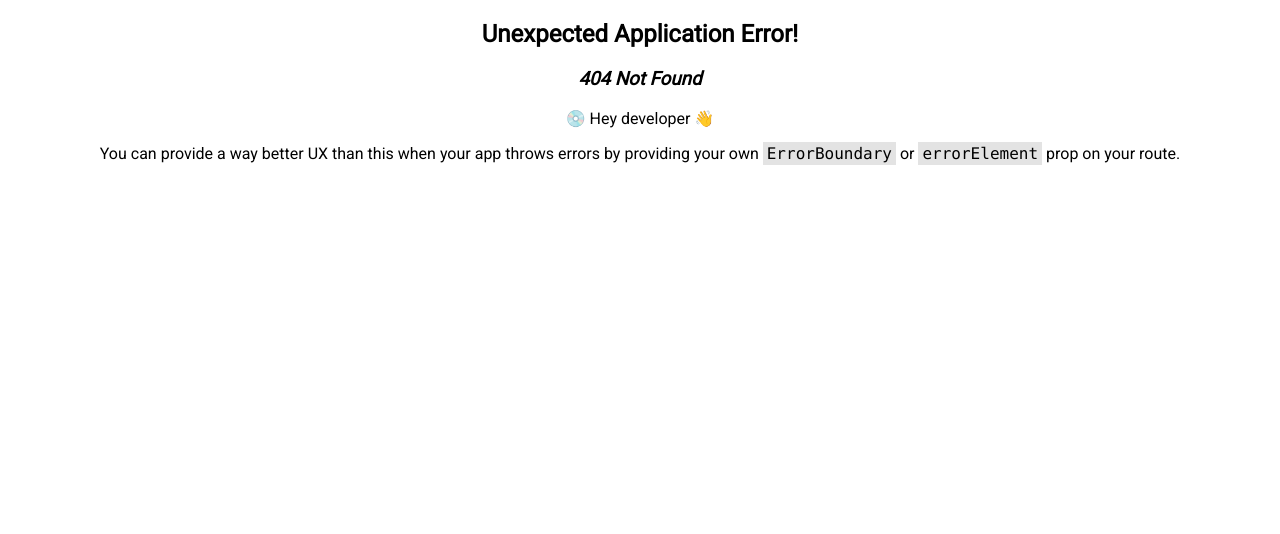
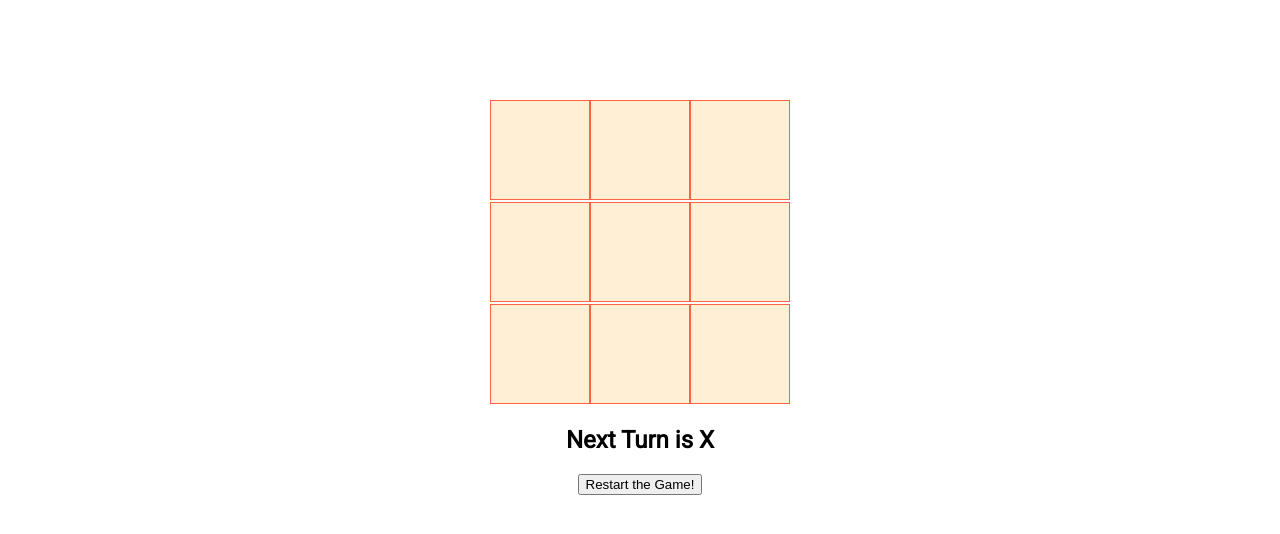
Before and after one commit to Ananthakumar-dev/React-Study, a React (Create React App) app: page /tic-tac-toe in a window 1280 px wide. Before the commit this address had no page. Shown: the top 534 px of the page. Built offline with nearby package versions, Linux system fonts and the light colour scheme.

Commit message:
tic-tac-toecomponent

```diff
--- /dev/null
+++ b/src/components/tic-tac-toe/index.css
@@ -0,0 +1,16 @@
+.tic-tac-toe-container {
+  display: flex;
+  flex-direction: column;
+  align-items: center;
+  margin-top: 100px;
+}
+
+.square {
+  height: 100px;
+  width: 100px;
+  background-color: papayawhip;
+  color: #333;
+  border: 1px solid tomato;
+  cursor: pointer;
+  font-size: 40px;
+}
--- /dev/null
+++ b/src/components/tic-tac-toe/index.js
@@ -0,0 +1,101 @@
+import React, { useEffect, useState } from "react";
+import "./index.css";
+// 0 1 2
+// 3 4 5
+// 6 7 8
+
+function Square({ value, onClick }) {
+  return (
+    <button type="button" className="square" onClick={onClick}>
+      {value}
+    </button>
+  );
+}
+
+export default function TicTacToe() {
+  const [squares, setSquares] = useState(Array(9).fill(""));
+  const [isXTurn, setIsXTurn] = useState(true);
+  const [status, setStatus] = useState("");
+
+  function handleSetSquare(value) {
+    const fillVal = isXTurn ? "X" : "O";
+
+    const newSquares = [...squares];
+    if (newSquares[value] || getWinners(squares)) return false;
+
+    newSquares[value] = fillVal;
+    setSquares(newSquares);
+    setIsXTurn(!isXTurn);
+  }
+
+  function getWinners(squares) {
+    const winningPattern = [
+      [0, 1, 2], //horizontally
+      [3, 4, 5], //horizontally
+      [6, 7, 8], //horizontally
+      [0, 3, 6], //vertically
+      [1, 4, 7], //vertically
+      [2, 5, 8], //vertically
+      [0, 4, 8], //diagonally
+      [2, 4, 6], //diagonally
+    ];
+
+    for (let i = 0; i < winningPattern.length; i++) {
+      const [x, y, z] = winningPattern[i];
+
+      if (
+        squares[x] &&
+        squares[x] === squares[y] &&
+        squares[x] === squares[z]
+      ) {
+        return squares[x];
+      }
+    }
+
+    return null;
+  }
+
+  function handleRestart() {
+    setSquares(Array(9).fill(""));
+    setIsXTurn(true);
+  }
+
+  useEffect(() => {
+    if (!getWinners(squares) && squares.every((el) => el !== "")) {
+      setStatus("Match is Draw! Please restart the game");
+    } else if (getWinners(squares)) {
+      setStatus(`Winner is ${getWinners(squares)}! Please restart the game`);
+    } else {
+      setStatus(`Next Turn is ${isXTurn ? "X" : "O"}`);
+    }
+  }, [squares, isXTurn]);
+
+  return (
+    <>
+      <div className="tic-tac-toe-container">
+        <div className="row">
+          <Square value={squares[0]} onClick={() => handleSetSquare(0)} />
+          <Square value={squares[1]} onClick={() => handleSetSquare(1)} />
+          <Square value={squares[2]} onClick={() => handleSetSquare(2)} />
+        </div>
+        <div className="row">
+          <Square value={squares[3]} onClick={() => handleSetSquare(3)} />
+          <Square value={squares[4]} onClick={() => handleSetSquare(4)} />
+          <Square value={squares[5]} onClick={() => handleSetSquare(5)} />
+        </div>
+        <div className="row">
+          <Square value={squares[6]} onClick={() => handleSetSquare(6)} />
+          <Square value={squares[7]} onClick={() => handleSetSquare(7)} />
+          <Square value={squares[8]} onClick={() => handleSetSquare(8)} />
+        </div>
+      </div>
+
+      <div className="contents">
+        <h2>{status}</h2>
+        <button type="button" onClick={handleRestart}>
+          Restart the Game!
+        </button>
+      </div>
+    </>
+  );
+}
--- a/src/routes/route.js
+++ b/src/routes/route.js
@@ -10,6 +10,7 @@ import Nav from "../components/recursive-nav/nav";
 import data from "../components/recursive-nav/data";
 import ColorTheme from "../components/color-theme/colorTheme";
 import TabsData from "../components/tabs/tabs-data";
+import TicTacToe from "../components/tic-tac-toe";
 
 export default function AppRoute() {
   const router = createBrowserRouter([
@@ -51,6 +52,10 @@ export default function AppRoute() {
       path: "/tabs",
       element: <TabsData />,
     },
+    {
+      path: "/tic-tac-toe",
+      element: <TicTacToe />,
+    },
   ]);
   return <RouterProvider router={router} />;
 }
```
